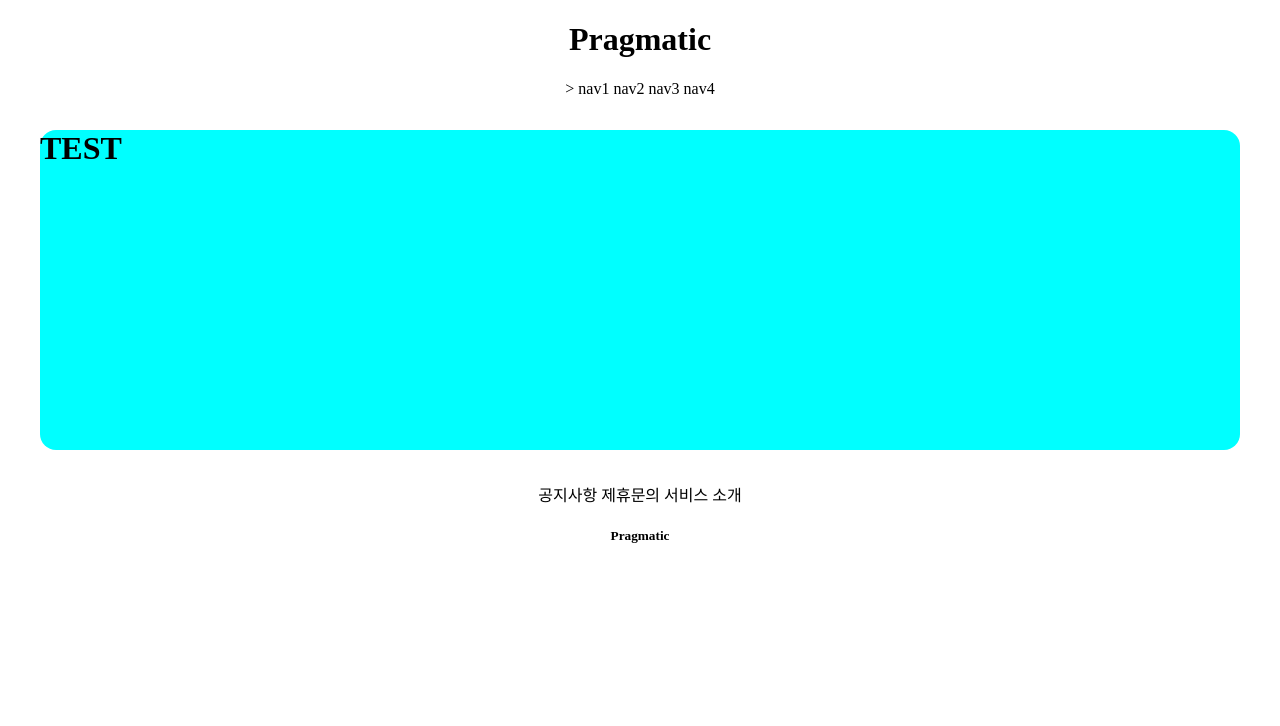
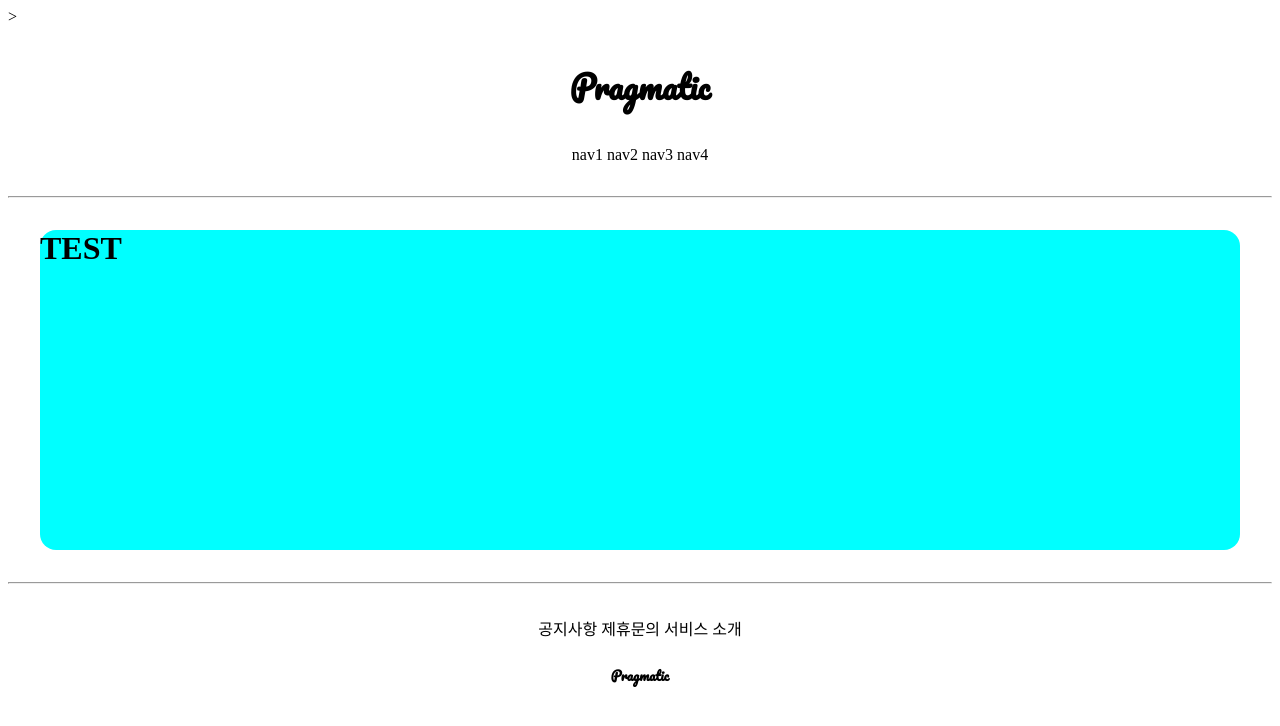
Before and after one commit to dhkdl/gis_2ban_1, a Django app: page /accounts/hello_world/ in a window 1280 px wide. Shown: the top 726 px of the page. Run offline with Django 3.2, Linux system fonts and the light colour scheme; parts of the project's set-up code (start-up, migrations or seed data) failed here and were passed over.

Commit message:
07.05 2ban class commit 3

```diff
--- a/templates/base.html
+++ b/templates/base.html
@@ -7,9 +7,12 @@
 
 {%  include 'header.html' %}
 
+<hr>
+
 {% block content %}
 {% endblock %}
 
+<hr>
 
 {% include 'footer.html' %}
 
--- a/templates/footer.html
+++ b/templates/footer.html
@@ -1,12 +1,12 @@
 
 <div style="text-align: center;">
 
-    <div>
+    <div style="margin-top: 2rem;">
         <span>공지사항</span>
         <span>제휴문의</span>
         <span>서비스 소개</span>
     </div>
-    <div>
+    <div style="margin: 1.5rem 0; font-family: 'Pacifico', cursive;;">
         <h5>Pragmatic</h5>
     </div>
 
--- a/templates/head.html
+++ b/templates/head.html
@@ -1,4 +1,11 @@
 <head>
     <meta charset="UTF-8">
     <title>Title</title>
+
+{#  BOOTSTRAP LINK  #}
+    <link href = <link href="https://cdn.jsdelivr.net/npm/bootstrap@5.0.2/dist/css/bootstrap.min.css" rel="stylesheet" integrity="sha384-EVSTQN3/azprG1Anm3QDgpJLIm9Nao0Yz1ztcQTwFspd3yD65VohhpuuCOmLASjC" crossorigin="anonymous">
+{#  GOOGLE FONTS LINK  #}
+    <link href = <link rel="preconnect" href="https://fonts.googleapis.com">
+<link rel="preconnect" href="https://fonts.gstatic.com" crossorigin>
+<link href="https://fonts.googleapis.com/css2?family=Pacifico&display=swap" rel="stylesheet">>
 </head>
--- a/templates/header.html
+++ b/templates/header.html
@@ -2,10 +2,10 @@
 
 <div style="text-align: center">
 
-    <div>
-        <h1>Pragmatic</h1>>
-    </div1
-    <div1
+    <div style="margin: 2rem 0; font-family: 'Pacifico', cursive;;">
+        <h1>Pragmatic</h1>
+    </div>
+    <div style="margin-bottom: 2rem;">
         <span>nav1</span>
         <span>nav2</span>
         <span>nav3</span>
```
